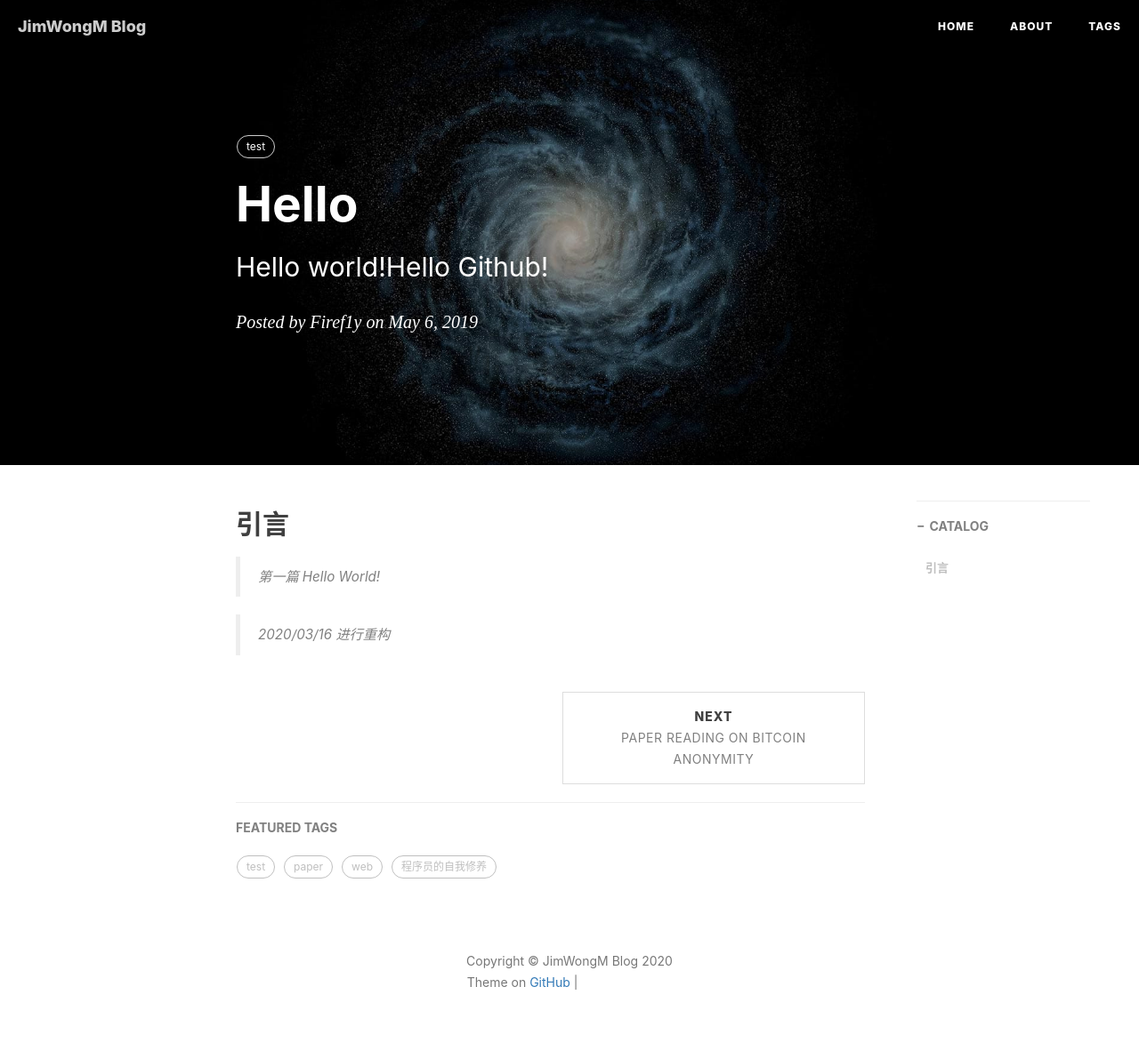
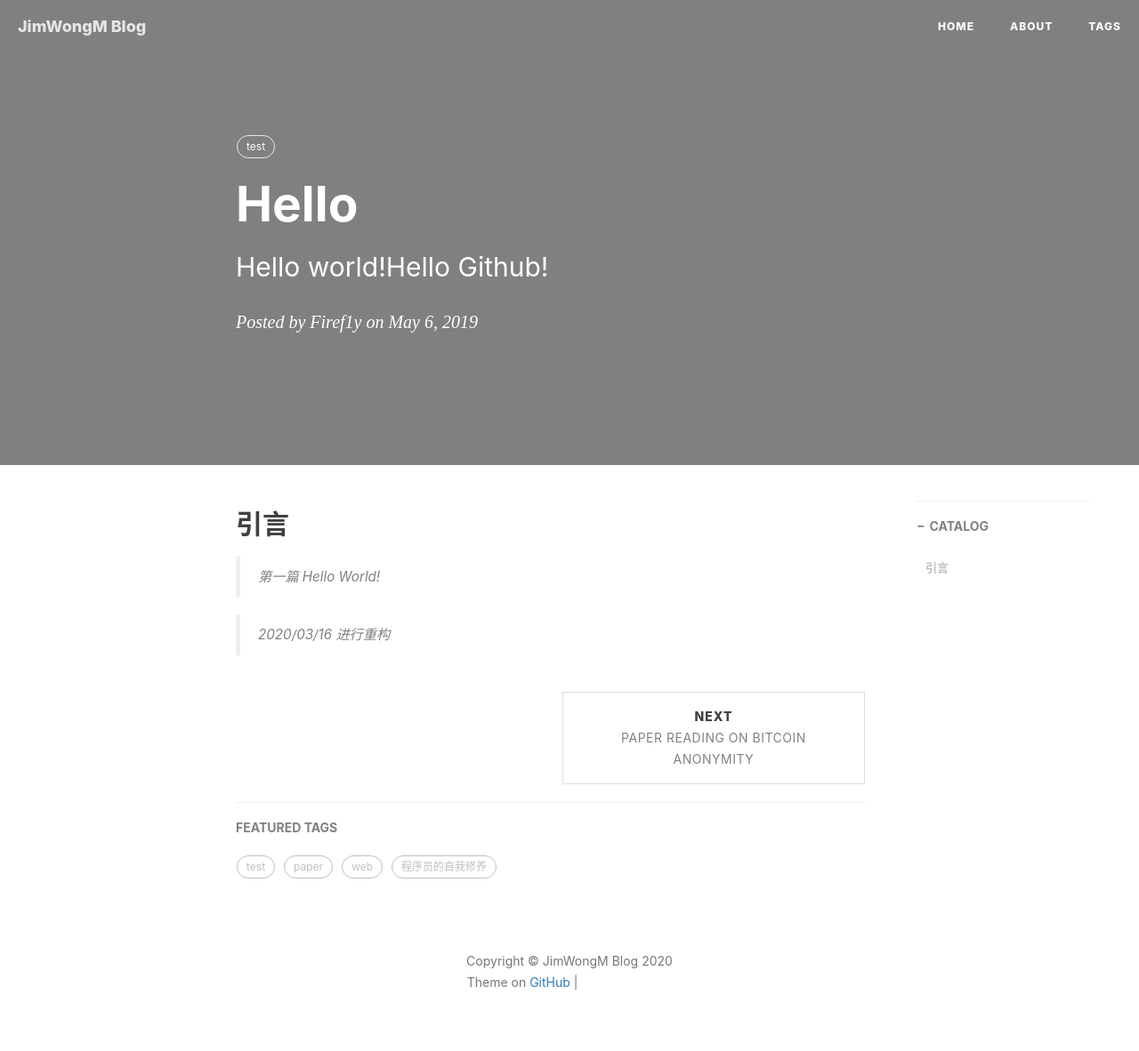
Before and after one commit to JimWongM/JimWongM.github.io, a Jekyll site: the page built from _posts/2019-05-06-Hello.md, in a window 1280 px wide. Shown: the whole page at 89% size. Built offline with Jekyll 4.4.1, drawn with Linux system fonts in a browser that asks for light colours; nearby versions of some CDN libraries; comment, search, counter and statistics services are not loaded; grey boxes are pictures that could not be loaded.

Commit message:
Update post.html

```diff
--- a/_layouts/post.html
+++ b/_layouts/post.html
@@ -7,8 +7,9 @@
 <style type="text/css">
     header.intro-header{
         position: relative;
-        background-image: url('{{ site.baseurl }}/{% if page.header-img %}{{ page.header-img }}{% else %}{{ site.header-img }}{% endif %}')
-    }
+        <!--background-image: url('{{ site.baseurl }}/{% if page.header-img %}{{ page.header-img }}{% else %}{{ site.header-img }}{% endif %}')-->
+
+	}
 {% if page.header-mask %}
     header.intro-header .header-mask{
         width: 100%;
```
